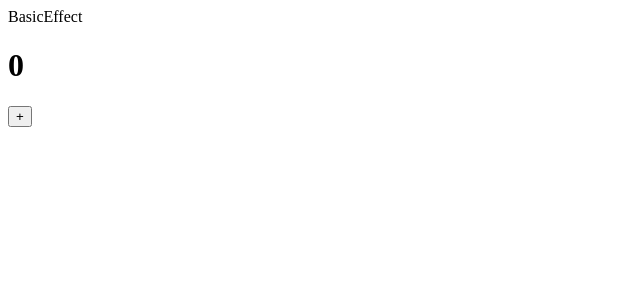
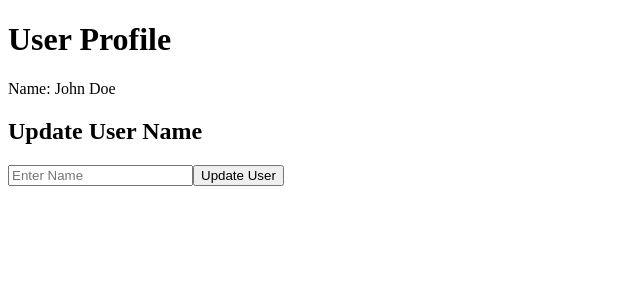
Before and after one commit to gloofys/react-practice, a React (Vite) app: page / in a window 1280 px wide. Shown: the top 300 px of the page, without its empty margins (0-640 px from the left). Built offline with nearby package versions, Linux system fonts and the light colour scheme; no server answers.

Commit message:
createContext and using context

```diff
--- a/src/App.jsx
+++ b/src/App.jsx
@@ -2,14 +2,17 @@
 import BasicEffect from "./components/BasicEffect.jsx";
 import CounterEffect from "./components/CounterEffect.jsx";
 import FetchDataEffect from "./components/FetchDataEffect.jsx";
+import UserProfile from "./components/UserProfile.jsx";
+import {UserProvider} from "./components/UserContext.jsx";
+import UpdateUser from "./components/UpdateUser.jsx";
 
 const App = () => {
     return (
-        <div>
-            <BasicEffect/>
-            <CounterEffect />
-            <FetchDataEffect/>
-        </div>
+        <UserProvider>
+
+            <UserProfile/>
+            <UpdateUser/>
+        </UserProvider>
     );
 }
 
--- /dev/null
+++ b/src/components/UpdateUser.jsx
@@ -0,0 +1,31 @@
+import {useContext, useState} from "react";
+import {UserContext} from "./UserContext";
+
+const UpdateUser = () => {
+    const {updateUser} = useContext(UserContext);
+    const [newName, setNewName] = useState("");
+
+    const handleSubmit = (e) => {
+        e.preventDefault();
+
+        if(newName.trim()) {
+            updateUser(newName)
+            setNewName("");
+        }
+    }
+
+    return <div>
+
+
+        <h2>Update User Name</h2>
+        <form onSubmit={handleSubmit}>
+            <input type="text"
+                   value={newName}
+                   onChange={(e) => setNewName(e.target.value)}
+                   placeholder="Enter Name"
+            />
+            <button type="submit">Update User</button>
+        </form>
+    </div>
+}
+export default UpdateUser;
--- /dev/null
+++ b/src/components/UserContext.jsx
@@ -0,0 +1,23 @@
+
+import {createContext, useState} from 'react'
+
+const UserContext=createContext()
+
+const UserProvider=({children}) => {
+    const[user, setUser] = useState({name: "John Doe"})
+
+    const updateUser = (newName) => {
+        setUser({name: newName})
+    }
+
+
+    return (
+        <UserContext.Provider value={{ user, updateUser}}>
+
+        {children}
+
+
+    </UserContext.Provider>
+    );
+};
+export {UserContext, UserProvider};
--- /dev/null
+++ b/src/components/UserProfile.jsx
@@ -0,0 +1,19 @@
+import {useContext} from "react";
+import {UserContext} from "./UserContext";
+
+
+const UserProfile = () => {
+    const {user} = useContext(UserContext);
+
+
+    return(
+
+        <div>
+            <h1>User Profile</h1>
+            <p>Name: {user.name}</p>
+
+        </div>
+    )
+}
+
+export default UserProfile;
```
